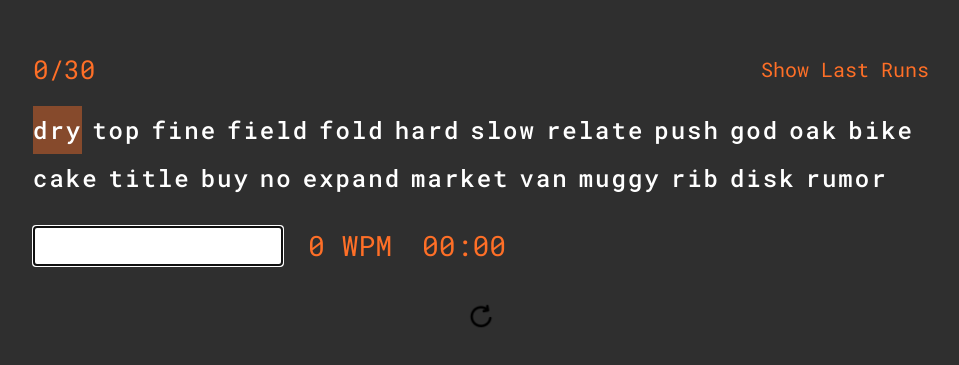
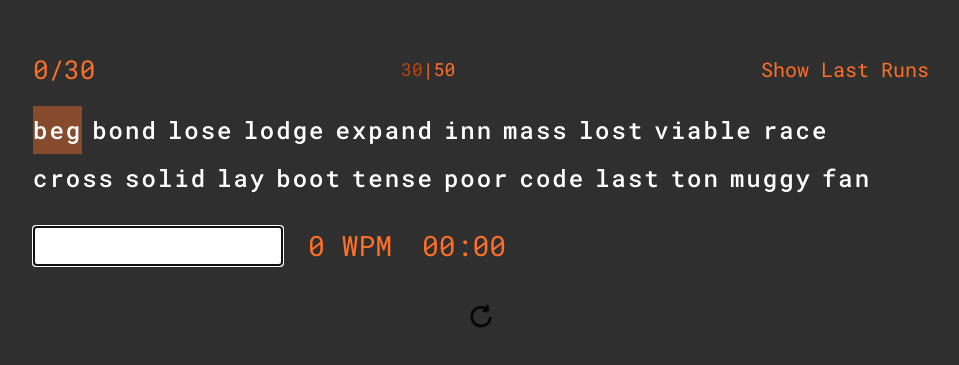
Before and after one commit to serkanisyapan/react-type, a React (Vite) app: page / in a window 1280 px wide. Shown: the part 209-574 px from the top of the page, without its empty margins (159-1118 px from the left). Built offline with nearby package versions, Linux system fonts and the light colour scheme.

Commit message:
adds two run types and some words

```diff
--- a/src/App.css
+++ b/src/App.css
@@ -83,16 +83,6 @@
   height: 30px;
 }
 
-.restart-text {
-  padding: 7px;
-  font-size: 20px;
-  background-color: rgba(0, 0, 0, 0.597);
-  color: white;
-  position: absolute;
-  left: 635px;
-  top: 500px;
-}
-
 .timer {
   font-size: 28px;
   color: #fe6f27;
@@ -110,7 +100,20 @@
 .lastrun-text {
   font-size: 20px;
   color: #fe6f27;
+}
+
+.gametype {
+  color: #fe6f27;
+  font-size: 18px;
+}
+
+.gametype:hover {
   cursor: pointer;
+}
+
+.lastrun-text:hover {
+  cursor: pointer;
+  text-decoration: underline;
 }
 
 .refresh-button:hover {
--- a/src/App.jsx
+++ b/src/App.jsx
@@ -1,6 +1,6 @@
 import { useState, useEffect, useRef } from "react";
 import { allWords } from "./words.js";
-import { pickRandom30Words } from "./utils/pickRandom30Words.js";
+import { pickRandomWords } from "./utils/pickRandomWords.js";
 import { checkWordColor } from "./utils/checkWordColor.js";
 import { calculateWPM } from "./utils/calculateWPM.js";
 import { Word } from "./components/Word.jsx";
@@ -14,7 +14,7 @@ export const App = () => {
   const [userInput, setUserInput] = useState("");
   const [wordCount, setWordCount] = useState(0);
   const [keyStrokes, setKeyStrokes] = useState(0);
-  const [showRestartTurn, setShowRestartTurn] = useState(false);
+  const [gameType, setGameType] = useState(30);
   const [isGameOver, setIsGameOver] = useState(false);
   const [isGameStarted, setIsGameStarted] = useState(false);
   const [resetTimer, setResetTimer] = useState(false);
@@ -70,30 +70,56 @@ export const App = () => {
     setIsGameOver(false);
     setResetTimer(true);
     setKeyStrokes(0);
-    setWords(pickRandom30Words(allWords));
+    setWords(pickRandomWords(allWords, gameType));
     focusRef.current.focus();
   };
 
-  const showLastRuns = () => setShowTable(true);
+  const handleGameType = (number) => {
+    setWords(pickRandomWords(allWords, number));
+    refreshTurn();
+  };
+
+  const showLastRuns = () => {
+    setShowTable(true);
+  };
   const hideLastRuns = () => setShowTable(false);
 
   useEffect(() => {
-    setWords(pickRandom30Words(allWords));
+    setWords(pickRandomWords(allWords, gameType));
     focusRef.current.focus();
   }, [allWords]);
 
   useEffect(() => {
-    if (wordCount === 30) {
+    if (wordCount === gameType) {
       setIsGameStarted(false);
       setIsGameOver(true);
     }
   }, [wordCount]);
+
+  useEffect(() => {
+    handleGameType(gameType);
+  }, [gameType]);
 
   return (
     <>
       <div className="type-container">
         <div className="scores">
           <span className="word-count-board">{typedWordCount}</span>
+          <span className="gametype">
+            <span
+              onClick={() => setGameType(30)}
+              style={{ color: gameType === 30 ? "#bc460a" : "" }}
+            >
+              30
+            </span>
+            |
+            <span
+              onClick={() => setGameType(50)}
+              style={{ color: gameType === 50 ? "#bc460a" : "" }}
+            >
+              50
+            </span>
+          </span>
           {showTable ? (
             <LastTurns hideLastRuns={hideLastRuns} />
           ) : (
@@ -132,15 +158,9 @@ export const App = () => {
             isGameOver={isGameOver}
           />
         </div>
-        <button
-          onMouseOver={() => setShowRestartTurn(true)}
-          onMouseOut={() => setShowRestartTurn(false)}
-          onClick={refreshTurn}
-          className="refresh-button"
-        >
+        <button onClick={refreshTurn} className="refresh-button">
           <img src={refreshImage} alt="new turn button" />
         </button>
-        {showRestartTurn && <div className="restart-text">New Run</div>}
       </div>
     </>
   );
--- a/src/components/LastTurns.css
+++ b/src/components/LastTurns.css
@@ -35,6 +35,7 @@
 
 .header {
   color: white;
+  margin-bottom: 15px;
 }
 
 .no-turn {
--- a/src/utils/pickRandom30Words.js
+++ b/src/utils/pickRandomWords.js
@@ -1,6 +1,6 @@
-export const pickRandom30Words = (array) => {
+export const pickRandomWords = (array, number) => {
   let randomWords = [];
-  for (let i = 0; i < 30; i++) {
+  for (let i = 0; i < number; i++) {
     let pickWord = array[Math.floor(Math.random() * array.length)];
     randomWords.push(pickWord);
   }
--- a/src/words.js
+++ b/src/words.js
@@ -236,6 +236,77 @@ export const allWords = [
   { text: "ward", isCorrect: null },
   { text: "gold", isCorrect: null },
   { text: "term", isCorrect: null },
+  { text: "poor", isCorrect: null },
+  { text: "will", isCorrect: null },
+  { text: "foot", isCorrect: null },
+  { text: "blue", isCorrect: null },
+  { text: "huge", isCorrect: null },
+  { text: "miss", isCorrect: null },
+  { text: "silk", isCorrect: null },
+  { text: "weak", isCorrect: null },
+  { text: "cage", isCorrect: null },
+  { text: "hide", isCorrect: null },
+  { text: "half", isCorrect: null },
+  { text: "fool", isCorrect: null },
+  { text: "wolf", isCorrect: null },
+  { text: "coin", isCorrect: null },
+  { text: "boot", isCorrect: null },
+  { text: "riot", isCorrect: null },
+  { text: "scan", isCorrect: null },
+  { text: "seem", isCorrect: null },
+  { text: "rare", isCorrect: null },
+  { text: "bulb", isCorrect: null },
+  { text: "jail", isCorrect: null },
+  { text: "code", isCorrect: null },
+  { text: "hurt", isCorrect: null },
+  { text: "pill", isCorrect: null },
+  { text: "leaf", isCorrect: null },
+  { text: "fuss", isCorrect: null },
+  { text: "aunt", isCorrect: null },
+  { text: "mood", isCorrect: null },
+  { text: "lend", isCorrect: null },
+  { text: "hill", isCorrect: null },
+  { text: "item", isCorrect: null },
+  { text: "bold", isCorrect: null },
+  { text: "rock", isCorrect: null },
+  { text: "dark", isCorrect: null },
+  { text: "cast", isCorrect: null },
+  { text: "rack", isCorrect: null },
+  { text: "call", isCorrect: null },
+  { text: "test", isCorrect: null },
+  { text: "lung", isCorrect: null },
+  { text: "wind", isCorrect: null },
+  { text: "game", isCorrect: null },
+  { text: "rule", isCorrect: null },
+  { text: "mine", isCorrect: null },
+  { text: "node", isCorrect: null },
+  { text: "deny", isCorrect: null },
+  { text: "sofa", isCorrect: null },
+  { text: "crop", isCorrect: null },
+  { text: "name", isCorrect: null },
+  { text: "lake", isCorrect: null },
+  { text: "idea", isCorrect: null },
+  { text: "wrap", isCorrect: null },
+  { text: "acid", isCorrect: null },
+  { text: "slam", isCorrect: null },
+  { text: "hang", isCorrect: null },
+  { text: "dawn", isCorrect: null },
+  { text: "chin", isCorrect: null },
+  { text: "shop", isCorrect: null },
+  { text: "cart", isCorrect: null },
+  { text: "dose", isCorrect: null },
+  { text: "jest", isCorrect: null },
+  { text: "cell", isCorrect: null },
+  { text: "free", isCorrect: null },
+  { text: "gold", isCorrect: null },
+  { text: "wash", isCorrect: null },
+  { text: "even", isCorrect: null },
+  { text: "solo", isCorrect: null },
+  { text: "head", isCorrect: null },
+  { text: "bald", isCorrect: null },
+  { text: "coal", isCorrect: null },
+  { text: "step", isCorrect: null },
+  { text: "site", isCorrect: null },
   { text: "sleep", isCorrect: null },
   { text: "spell", isCorrect: null },
   { text: "torch", isCorrect: null },
@@ -274,7 +345,6 @@ export const allWords = [
   { text: "swing", isCorrect: null },
   { text: "motif", isCorrect: null },
   { text: "title", isCorrect: null },
-  { text: "pupil", isCorrect: null },
   { text: "share", isCorrect: null },
   { text: "knife", isCorrect: null },
   { text: "wagon", isCorrect: null },
```
Also changed, not shown: 1 other file (tests, documents, lock files or other folders).
